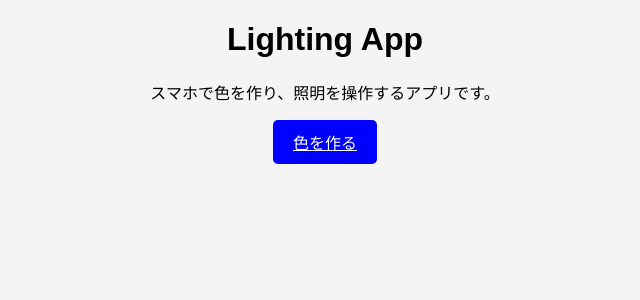
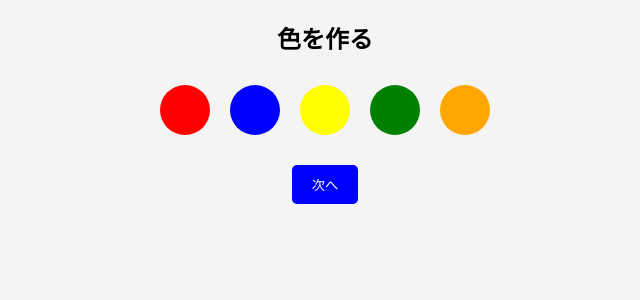
Before and after one commit to RyomaNakamura22/light-app2, a React (Create React App) app: page /create-color in a window 1280 px wide. Shown: the top 300 px of the page, without its empty margins (315-955 px from the left). Built offline with nearby package versions, Linux system fonts and the light colour scheme.

Commit message:
Test update

```diff
--- a/package.json
+++ b/package.json
@@ -35,5 +35,8 @@
       "last 1 firefox version",
       "last 1 safari version"
     ]
+  },
+  "devDependencies": {
+    "@babel/plugin-proposal-private-property-in-object": "^7.21.11"
   }
 }
--- a/src/App.js
+++ b/src/App.js
@@ -5,6 +5,7 @@ import CreateColor from "./components/CreateColor";
 import MixColor from "./components/MixColor";
 import ThrowColor from "./components/ThrowColor";
 import Complete from "./components/Complete";
+
 import "./styles.css";
 
 function App() {
--- a/src/components/CreateColor.js
+++ b/src/components/CreateColor.js
@@ -1,14 +1,55 @@
-import React from "react";
-import { Link } from "react-router-dom";
+import React, { useState } from "react";
+import { useNavigate } from "react-router-dom";
 
-function Home() {
+function CreateColor() {
+  const navigate = useNavigate(); // 次の画面への遷移
+  const [selectedColors, setSelectedColors] = useState([]); // 選択された色を保持
+
+  const colors = ["red", "blue", "yellow", "green", "orange"]; // 色のリスト
+
+  // 色を選択する関数
+  const handleColorSelect = (color) => {
+    if (selectedColors.length < 2 && !selectedColors.includes(color)) {
+      setSelectedColors([...selectedColors, color]); // 新しい色を追加
+    }
+  };
+
+  // 次の画面に進む
+  const proceed = () => {
+    if (selectedColors.length === 2) {
+      navigate("/mix-color", { state: { colors: selectedColors } });
+    } else {
+      alert("2つの色を選択してください！");
+    }
+  };
+
   return (
     <div className="screen">
-      <h1>Lighting App</h1>
-      <p>スマホで色を作り、照明を操作するアプリです。</p>
-      <Link to="/create-color" className="btn">色を作る</Link>
+      <h2>色を作る</h2>
+      <div className="color-container">
+        {/* 色の選択ボタン */}
+        {colors.map((color) => (
+          <div
+            key={color}
+            className="color-circle"
+            style={{
+              backgroundColor: color,
+              border: selectedColors.includes(color) ? "3px solid black" : "none",
+              cursor: "pointer",
+            }}
+            onClick={() => handleColorSelect(color)}
+          />
+        ))}
+      </div>
+      <button
+        className="btn"
+        onClick={proceed}
+        disabled={selectedColors.length < 2} // 2つの色が選ばれるまで無効
+      >
+        次へ
+      </button>
     </div>
   );
 }
 
-export default Home;
+export default CreateColor;
--- a/src/components/MixColor.js
+++ b/src/components/MixColor.js
@@ -5,20 +5,33 @@ function MixColor() {
   const navigate = useNavigate();
   const location = useLocation();
   const [mixProgress, setMixProgress] = useState(0);
+  const [acceleration, setAcceleration] = useState({ x: 0, y: 0, z: 0 }); //加速度値を表示するための状態
 
-  const shakeThreshold = 10;
+  const shakeThreshold = 10; //振動の閾値
   const [colors] = useState(location.state?.colors || []);
 
   useEffect(() => {
+    console.log("選択された色:", colors);
+  }, [colors]);
+
+
+  useEffect(() => {
     const handleShake = (event) => {
-      const acceleration = event.acceleration || {};
+      const { x, y, z } = event.acceleration || {};
+      setAcceleration({
+        x: x ? x.toFixed(2) : 0,
+        y: y ? y.toFixed(2) : 0,
+        z: z ? z.toFixed(2) : 0,
+      }); //加速度を状態にセット
+
       if (
-        Math.abs(acceleration.x) > shakeThreshold ||
-        Math.abs(acceleration.y) > shakeThreshold
+        Math.abs(x) > shakeThreshold ||
+        Math.abs(y) > shakeThreshold
       ) {
-        setMixProgress((prev) => Math.min(prev + 1, 100));
+        setMixProgress((prev) => Math.min(prev + 10, 100)); //振動で進捗を増加
       }
     };
+
     window.addEventListener("devicemotion", handleShake);
 
     return () => {
@@ -41,6 +54,12 @@ function MixColor() {
           style={{ width: `${mixProgress}%`, backgroundColor: "purple" }}
         ></div>
       </div>
+      <div className="debug-info">
+        <h3>加速度センサーデータ</h3>
+        <p>X軸: {acceleration.x}</p>
+        <p>Y軸: {acceleration.y}</p>
+        <p>Z軸: {acceleration.z}</p>
+      </div>
     </div>
   );
 }
```
Also changed, not shown: 9 other files (tests, documents, lock files or other folders).
